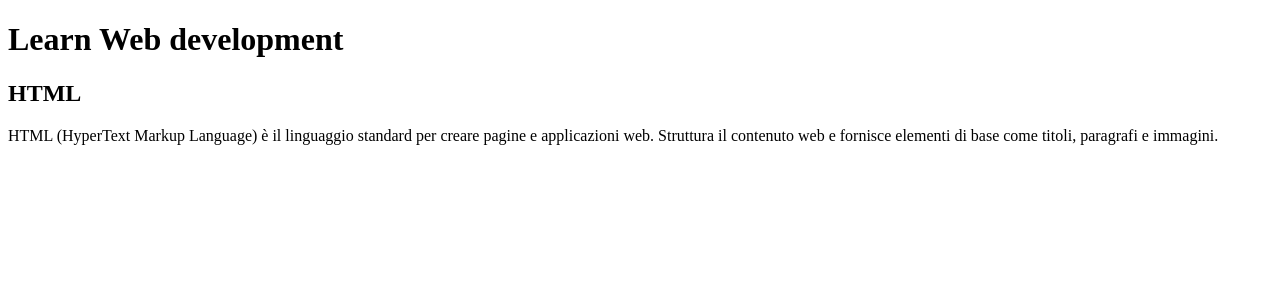
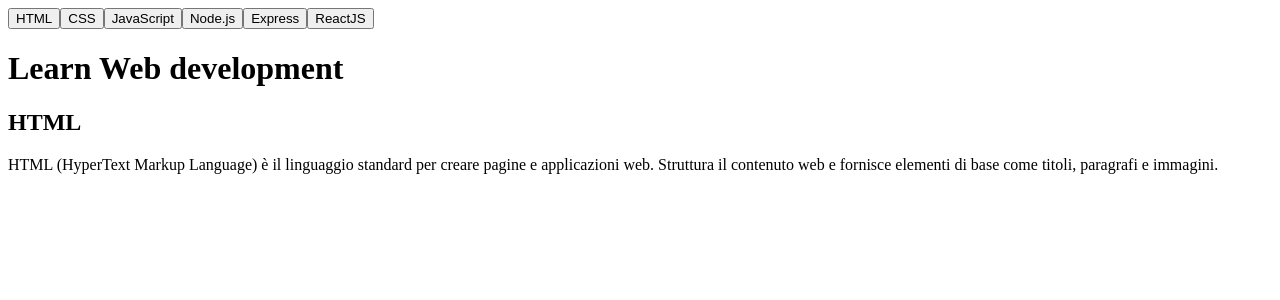
Before and after one commit to dannyarena/react-use-state, a React (Vite) app: page / in a window 1280 px wide. Shown: the top 300 px of the page. Built offline with nearby package versions, Linux system fonts and the light colour scheme.

Commit message:
add function to create buttons for every language

```diff
--- a/src/App.jsx
+++ b/src/App.jsx
@@ -3,7 +3,21 @@ import languages from './languages';
 
 function App() {
   const [selectedLanguage, setSelectedLanguage] = useState(null);
+
   return (
+      <>
+
+    <div className='buttons'>  {/* contenitore per tutti i bottoni */}
+
+      {/* funzione che crea un bottone per ogni linguaggio */}
+      {languages.map((language) => (
+        <button
+        key={language.id} onClick={() => setSelectedLanguage(language)}>
+          {language.title}
+        </button>
+      ))}
+    </div>
+
     <div className="container">
       <h1>Learn Web development</h1>
       <div className='languages-card'>
@@ -12,7 +26,8 @@ function App() {
       </div>
     </div>
 
-  )
+  </>
+  );
 }
 
 export default App;
```
